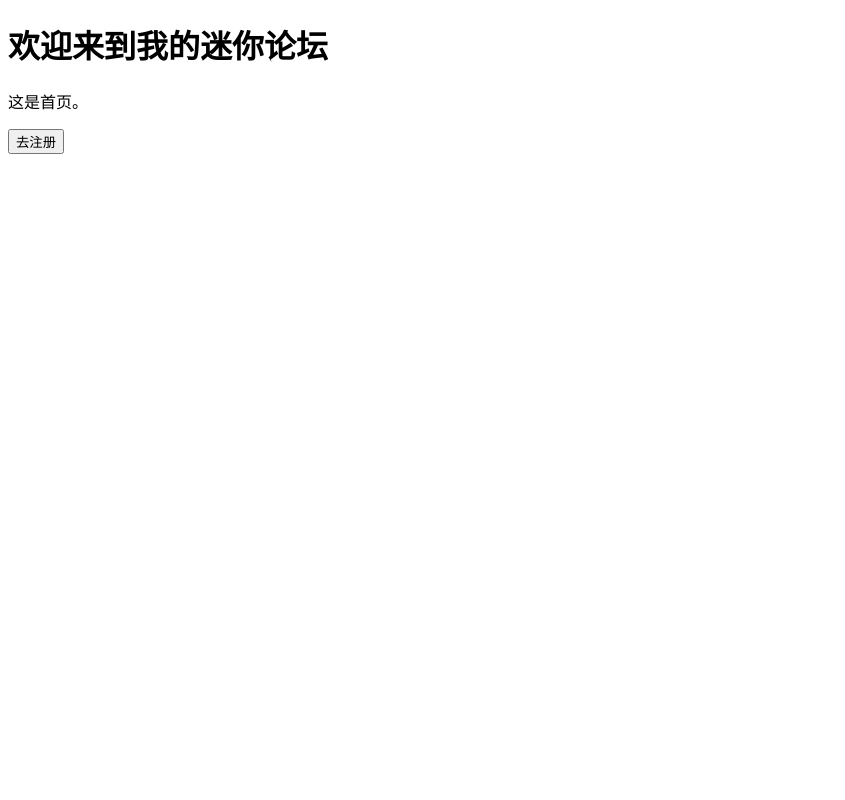
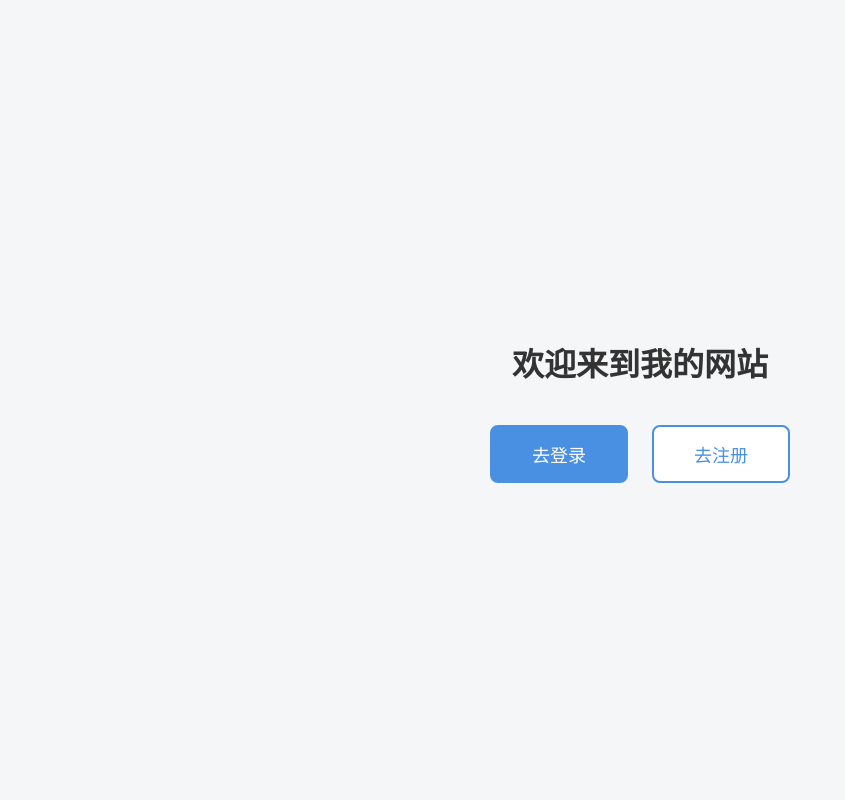
Before and after one commit to CharlieZ96/my-website-friendland, a Flask app: page / in a window 1280 px wide. Shown: the whole page, without its empty margins (0-845 px from the left). Run offline with Flask 3, Linux system fonts and the light colour scheme.

Commit message:
部署到服务器：加入登录、注册和用户数据库 / Prepare for server deployment: add login, sign-up and user database

```diff
--- a/app.py
+++ b/app.py
@@ -1,6 +1,48 @@
-from flask import Flask, render_template, request
+from flask import Flask, render_template, request, redirect, url_for, flash, session
+import sqlite3
+from werkzeug.security import generate_password_hash, check_password_hash
+import re
+from functools import wraps
 
 app = Flask(__name__)
+app.secret_key = "change-me"
+
+def init_db():
+    conn = sqlite3.connect("users.db")        # 连接(没有就自动创建)users.db 文件
+    conn.execute("""
+        CREATE TABLE IF NOT EXISTS users (
+            id INTEGER PRIMARY KEY AUTOINCREMENT,
+            username TEXT UNIQUE NOT NULL,
+            password TEXT NOT NULL
+        )
+    """)
+    conn.commit()                             # 保存改动
+    conn.close()                              # 关闭连接
+import re
+
+def validate(username, password):
+    username = (username or "").strip()      # 去掉首尾空格
+    password = password or ""
+    if not username or not password:          # 空的不行
+        return "用户名和密码不能为空"
+    if len(username) < 2 or len(username) > 20:   # 长度限制
+        return "用户名需 2~20 个字符"
+    if len(password) < 6:
+        return "密码至少 6 位"
+    if not re.match(r'^[A-Za-z0-9_\u4e00-\u9fff]+$', username):   # 白名单：只准字母数字下划线
+        return "用户名只能用字母、数字、下划线"
+    return None   # 返回 None 表示"检查通过"
+
+init_db()                                     # 程序一启动就执行一次
+# 守卫：贴在哪个页面上，哪个页面就必须登录才能进
+def login_required(f):
+    @wraps(f)
+    def wrapper(*args, **kwargs):
+        if "username" not in session:          # 没登录
+            flash("请先登录")
+            return redirect(url_for("login"))  # 踢回登录页
+        return f(*args, **kwargs)
+    return wrapper
 
 @app.route("/")          # 访问网站首页时
 def home():
@@ -11,9 +53,54 @@ def register():
     if request.method == "POST":                       # ← 改动2:如果是"提交"来的
         username = request.form["username"]            # ← 取出用户名
         password = request.form["password"]            # ← 取出密码
-        print("有人注册 → 用户名:", username, " 密码:", password)   # ← 打印到终端看看
-        return f"注册收到啦!你填的用户名是:{username}"           # ← 回一句话给浏览器
-    return render_template("register.html")            # ← 否则(是GET/打开页面):显示表单
+        hashed = generate_password_hash(password)
+        conn = sqlite3.connect("users.db")
+        try:
+            conn.execute(
+                "INSERT INTO users (username, password) VALUES (?, ?)",
+                (username, hashed)
+            )
+            conn.commit()
+            conn.close()
+        except sqlite3.IntegrityError:                # 用户名重复会触发
+            flash("这个用户名已经被注册了")
+            return redirect(url_for("register"))
+        flash("注册成功，请登录")
+        return redirect(url_for("login"))
+    return render_template("register.html")
+
+@app.route("/login", methods=["GET", "POST"])
+def login():
+    if request.method == "POST":
+        username = request.form["username"]
+        password = request.form["password"]
+        conn = sqlite3.connect("users.db")
+        cur = conn.execute("SELECT password FROM users WHERE username = ?", (username,))
+        row = cur.fetchone()
+        conn.close()
+        if row and check_password_hash(row[0], password):   # 核对密码
+            session["username"] = username             # 记住登录状态
+            return redirect(url_for("hub"))           # 跳去第4页
+        else:
+            flash("用户名或密码错误")
+            return redirect(url_for("login"))
+    return render_template("login.html")
+
+@app.route("/hub")
+@login_required
+def hub():
+    return render_template("hub.html", username=session["username"])
+
+@app.route("/board")
+@login_required
+def board():
+    return "留言板开发中……（下一阶段来做）"
+
+@app.route("/logout")
+def logout():
+    session.clear()                # 清空登录状态
+    return redirect(url_for("home"))
+
 
 if __name__ == "__main__":
     app.run(debug=True, port=8080)
--- a/templates/home.html
+++ b/templates/home.html
@@ -1,11 +1,58 @@
 <!DOCTYPE html>
-<html>
+<html lang="zh">
 <head>
-    <title>迷你论坛</title>
+    <meta charset="UTF-8">
+    <meta name="viewport" content="width=device-width, initial-scale=1.0">
+    <title>首页</title>
+    <style>
+        body {
+            margin: 0;
+            min-height: 100vh;               /* 占满整个屏幕高度 */
+            display: flex;
+            flex-direction: column;
+            justify-content: center;          /* 垂直居中 */
+            align-items: center;              /* 水平居中 */
+            font-family: "Segoe UI", "Microsoft YaHei", sans-serif;  /* ← 改字体在这 */
+            background: #f4f6f8;              /* ← 改背景色在这 */
+        }
+        h1 {
+            color: #333333;                   /* ← 标题颜色 */
+            font-size: 32px;                  /* ← 标题大小 */
+            margin-bottom: 40px;              /* ← 标题和按钮的距离 */
+        }
+        .btn-group {
+            display: flex;
+            gap: 24px;                        /* ← 两个按钮之间的间距 */
+        }
+        .btn {
+            padding: 14px 40px;               /* ← 按钮内部大小（上下14 左右40） */
+            font-size: 18px;
+            border-radius: 8px;               /* ← 圆角大小 */
+            text-decoration: none;
+            cursor: pointer;
+            transition: 0.2s;
+        }
+        .btn-login {                          /* 左边"去登录"：实心蓝 */
+            background: #4a90e2;
+            color: white;
+            border: 2px solid #4a90e2;
+        }
+        .btn-register {                       /* 右边"去注册"：白底蓝框 */
+            background: white;
+            color: #4a90e2;
+            border: 2px solid #4a90e2;
+        }
+        .btn:hover {                          /* 鼠标悬停时的效果 */
+            opacity: 0.85;
+            transform: translateY(-2px);
+        }
+    </style>
 </head>
 <body>
-    <h1>欢迎来到我的迷你论坛</h1>
-    <p>这是首页。</p>
-    <a href="/register"><button>去注册</button></a>
+    <h1>欢迎来到我的网站</h1>
+    <div class="btn-group">
+        <a href="/login" class="btn btn-login">去登录</a>
+        <a href="/register" class="btn btn-register">去注册</a>
+    </div>
 </body>
 </html>
```
Also changed, not shown: requirements.txt (+7 -63 lines), templates/hub.html (added, +26 -0 lines), templates/login.html (added, +35 -0 lines), templates/register.html (+28 -15 lines), 1 other file.
